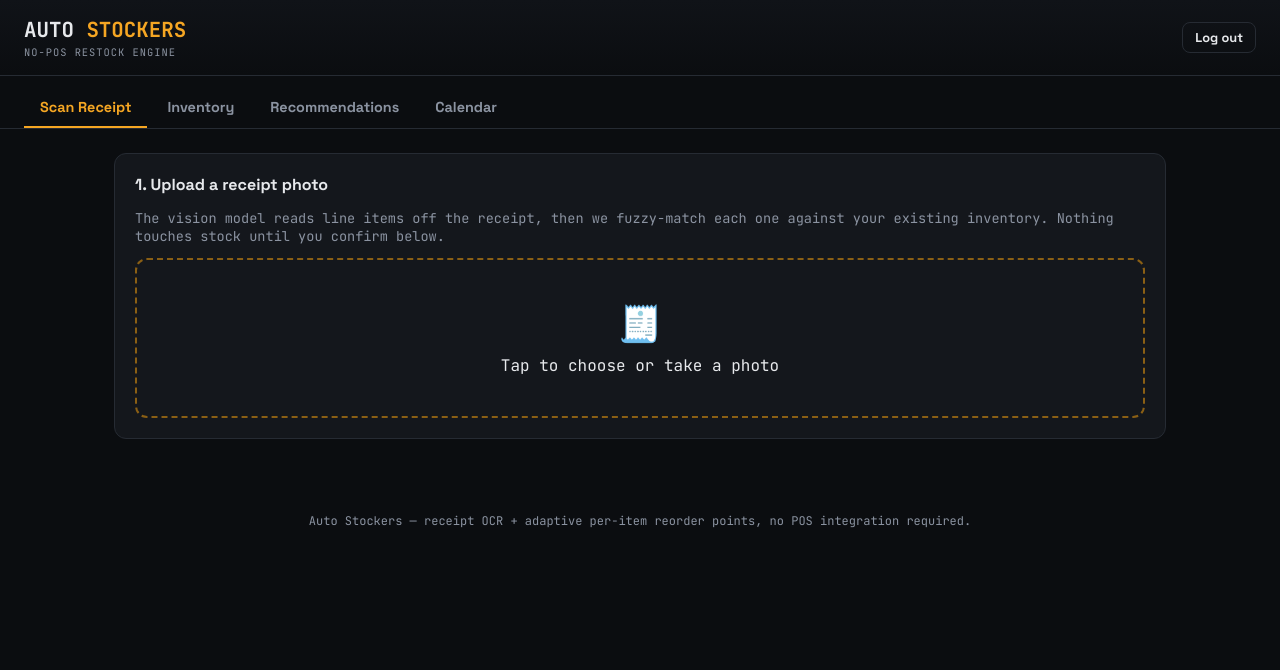
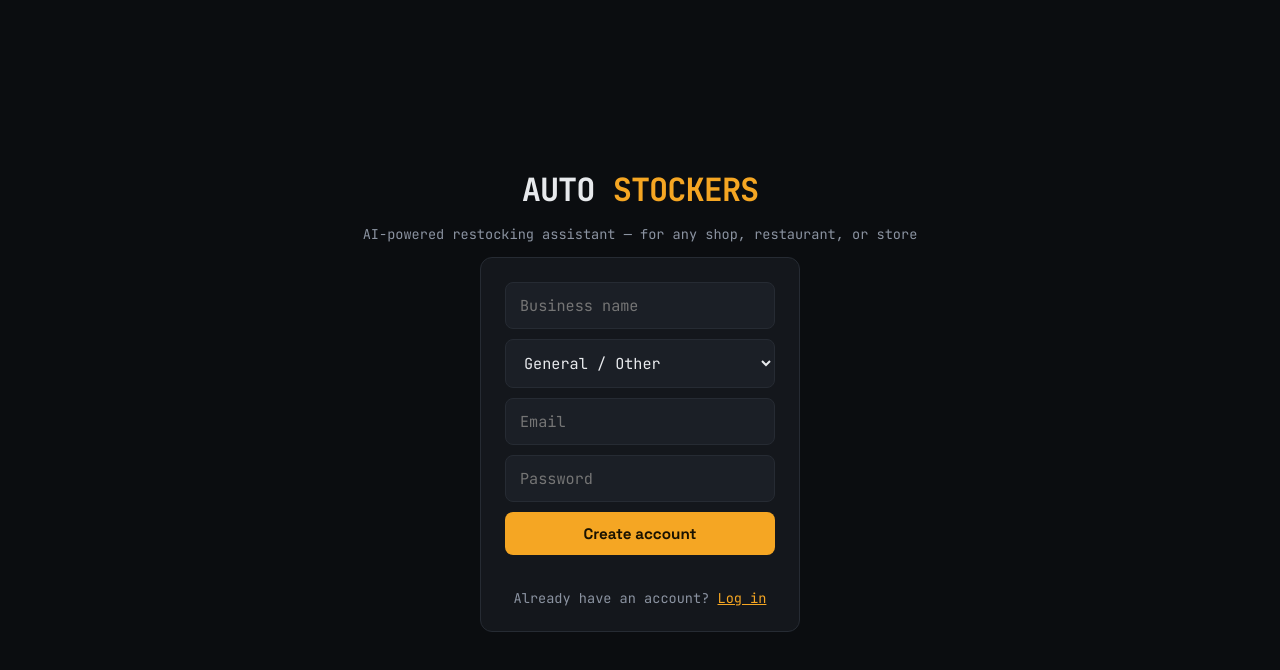
Before and after one commit to Shadecuh/auto-stockers, a website: page public/index.html in a window 1280 px wide. Drawn offline with Linux system fonts and the light colour scheme; no server answers.

Commit message:
Update index.html

```diff
--- a/public/index.html
+++ b/public/index.html
@@ -26,27 +26,33 @@
     min-height: 100vh;
   }
   h1, h2, h3, .display { font-family: 'Space Grotesk', sans-serif; }
-  /* ── Login gate ─────────────────────────────────────────── */
-  #login-screen {
+  /* ── Login / signup gate ────────────────────────────────── */
+  #auth-screen {
     min-height: 100vh; display: flex; align-items: center; justify-content: center;
-    flex-direction: column; gap: 16px; padding: 20px;
+    flex-direction: column; gap: 14px; padding: 20px;
   }
-  #login-screen .logo { font-size: 2rem; font-weight: 700; letter-spacing: -1px; }
-  #login-screen .logo span { color: var(--amber); }
-  #login-screen input {
-    background: var(--panel); border: 1px solid var(--border); color: var(--text);
-    padding: 12px 14px; border-radius: 8px; font-family: inherit; font-size: 1rem; width: 260px;
+  #auth-screen .logo { font-size: 2rem; font-weight: 700; letter-spacing: -1px; }
+  #auth-screen .logo span { color: var(--amber); }
+  #auth-card {
+    background: var(--panel); border: 1px solid var(--border); border-radius: 12px;
+    padding: 24px; width: 320px; display: flex; flex-direction: column; gap: 10px;
   }
-  #login-screen button, .btn {
+  #auth-card input, #auth-card select {
+    background: var(--panel-2); border: 1px solid var(--border); color: var(--text);
+    padding: 12px 14px; border-radius: 8px; font-family: inherit; font-size: 0.95rem; width: 100%;
+  }
+  #auth-screen button, .btn {
     background: var(--amber); color: #1a1200; border: none; padding: 12px 18px;
     border-radius: 8px; font-family: 'Space Grotesk', sans-serif; font-weight: 700;
     cursor: pointer; font-size: 0.95rem; transition: transform .1s, opacity .15s;
   }
-  #login-screen button:hover, .btn:hover { transform: translateY(-1px); }
+  #auth-screen button:hover, .btn:hover { transform: translateY(-1px); }
   .btn.secondary { background: transparent; color: var(--text); border: 1px solid var(--border); }
   .btn.small { padding: 6px 12px; font-size: 0.8rem; }
   .btn:disabled { opacity: 0.4; cursor: not-allowed; transform: none; }
-  #login-error { color: var(--red); font-size: 0.85rem; min-height: 1em; }
+  #auth-error { color: var(--red); font-size: 0.85rem; min-height: 1em; }
+  #auth-toggle { color: var(--text-dim); font-size: 0.85rem; cursor: pointer; text-align: center; }
+  #auth-toggle span { color: var(--amber); text-decoration: underline; }
 
   /* ── App shell ──────────────────────────────────────────── */
   #app { display: none; }
@@ -59,6 +65,7 @@
   header.top .logo { font-size: 1.3rem; font-weight: 700; }
   header.top .logo span { color: var(--amber); }
   header.top .logo small { color: var(--text-dim); font-weight: 400; font-size: 0.65rem; display: block; margin-top: 2px; letter-spacing: 1px; }
+  header.top .company-name { color: var(--text-dim); font-size: 0.8rem; }
 
   nav.tabs { display: flex; gap: 4px; padding: 12px 24px 0; border-bottom: 1px solid var(--border); }
   nav.tabs button {
@@ -131,17 +138,36 @@
 </head>
 <body>
 
-<div id="login-screen">
+<div id="auth-screen">
   <div class="logo">AUTO <span>STOCKERS</span></div>
-  <div class="muted">AI-powered restocking assistant</div>
-  <input type="password" id="login-password" placeholder="Admin password" />
-  <button onclick="login()">Enter</button>
-  <div id="login-error"></div>
+  <div class="muted">AI-powered restocking assistant — for any shop, restaurant, or store</div>
+
+  <div id="auth-card">
+    <!-- Signup-only fields -->
+    <input type="text" id="auth-company-name" placeholder="Business name" style="display:none">
+    <select id="auth-business-type" style="display:none">
+      <option value="General">General / Other</option>
+      <option value="Retail Store">Retail Store</option>
+      <option value="Restaurant">Restaurant</option>
+      <option value="Cafe">Cafe / Coffee Shop</option>
+      <option value="Auto Parts">Auto Parts</option>
+      <option value="Hardware">Hardware Store</option>
+      <option value="Grocery">Grocery / Convenience</option>
+    </select>
+    <!-- Shared fields -->
+    <input type="email" id="auth-email" placeholder="Email">
+    <input type="password" id="auth-password" placeholder="Password">
+    <button id="auth-submit" onclick="submitAuth()">Create account</button>
+    <div id="auth-error"></div>
+    <div id="auth-toggle" onclick="toggleAuthMode()">Already have an account? <span>Log in</span></div>
+  </div>
 </div>
 
 <div id="app">
   <header class="top">
-    <div class="logo">AUTO <span>STOCKERS</span><small>NO-POS RESTOCK ENGINE</small></div>
+    <div class="logo">AUTO <span>STOCKERS</span><small>NO-POS RESTOCK ENGINE</small>
+      <div class="company-name" id="header-company-name"></div>
+    </div>
     <button class="btn secondary small" onclick="logout()">Log out</button>
   </header>
 
@@ -221,7 +247,7 @@
     <div class="tab-content" id="tab-calendar">
       <div class="panel">
         <h3>Google Calendar</h3>
-        <p class="muted">Connecting your calendar lets recommendations account for upcoming events — a game night or festival can bump expected demand for relevant categories before it shows up in sales history.</p>
+        <p class="muted">Connecting your calendar lets recommendations account for upcoming events — a game night or festival can bump expected demand for relevant categories before it shows up in sales history. Only your business sees the events you connect.</p>
         <div id="cal-disconnected">
           <button class="btn" onclick="connectCalendar()">Connect Google Calendar</button>
         </div>
@@ -244,43 +270,92 @@
 <script>
 const API_BASE = ''; // same-origin: Worker serves this file and the /api/* routes
 
-let PASSWORD = localStorage.getItem('as_pw') || '';
+let TOKEN = localStorage.getItem('as_token') || '';
+let CURRENT_COMPANY = null;
+let authMode = 'signup'; // 'signup' | 'login'
 let currentReceipt = null;
 let currentItems = [];
 let allProducts = [];
 
 function authHeaders() {
-  return { 'Authorization': 'Bearer ' + PASSWORD, 'Content-Type': 'application/json' };
+  return { 'Authorization': 'Bearer ' + TOKEN, 'Content-Type': 'application/json' };
 }
 
 async function api(path, opts = {}) {
   const res = await fetch(API_BASE + path, { ...opts, headers: { ...authHeaders(), ...(opts.headers || {}) } });
-  if (res.status === 401) { logout(); throw new Error('Unauthorized'); }
+  if (res.status === 401) { logout(); throw new Error('Session expired — please log in again.'); }
   if (!res.ok) { const e = await res.json().catch(() => ({})); throw new Error(e.error || 'Request failed'); }
   return res.json();
 }
 
-function login() {
-  const val = document.getElementById('login-password').value;
-  PASSWORD = val;
-  api('/api/products').then(() => {
-    localStorage.setItem('as_pw', val);
-    document.getElementById('login-screen').style.display = 'none';
-    document.getElementById('app').style.display = 'block';
-    loadProducts();
-  }).catch(() => {
-    document.getElementById('login-error').textContent = 'Incorrect password.';
-  });
+// ── Auth ─────────────────────────────────────────────────────────────
+function toggleAuthMode() {
+  authMode = authMode === 'signup' ? 'login' : 'signup';
+  const isSignup = authMode === 'signup';
+  document.getElementById('auth-company-name').style.display = isSignup ? 'block' : 'none';
+  document.getElementById('auth-business-type').style.display = isSignup ? 'block' : 'none';
+  document.getElementById('auth-submit').textContent = isSignup ? 'Create account' : 'Log in';
+  document.getElementById('auth-toggle').innerHTML = isSignup
+    ? 'Already have an account? <span>Log in</span>'
+    : 'New business? <span>Create an account</span>';
+  document.getElementById('auth-error').textContent = '';
+}
+
+async function submitAuth() {
+  const email = document.getElementById('auth-email').value.trim();
+  const password = document.getElementById('auth-password').value;
+  const errorEl = document.getElementById('auth-error');
+  errorEl.textContent = '';
+
+  try {
+    let data;
+    if (authMode === 'signup') {
+      const companyName = document.getElementById('auth-company-name').value.trim();
+      const businessType = document.getElementById('auth-business-type').value;
+      if (!companyName) { errorEl.textContent = 'Business name is required.'; return; }
+      data = await api('/api/auth/signup', {
+        method: 'POST',
+        body: JSON.stringify({ company_name: companyName, business_type: businessType, email, password }),
+      });
+    } else {
+      data = await api('/api/auth/login', { method: 'POST', body: JSON.stringify({ email, password }) });
+    }
+    TOKEN = data.token;
+    CURRENT_COMPANY = data.company;
+    localStorage.setItem('as_token', TOKEN);
+    enterApp();
+  } catch (err) {
+    errorEl.textContent = err.message;
+  }
 }
 
 function logout() {
-  localStorage.removeItem('as_pw');
+  localStorage.removeItem('as_token');
   location.reload();
 }
 
-document.getElementById('login-screen').style.display = 'none';
-document.getElementById('app').style.display = 'block';
-loadProducts();
+function enterApp() {
+  document.getElementById('auth-screen').style.display = 'none';
+  document.getElementById('app').style.display = 'block';
+  document.getElementById('header-company-name').textContent = CURRENT_COMPANY ? CURRENT_COMPANY.name : '';
+  loadProducts();
+}
+
+async function restoreSession() {
+  if (!TOKEN) return; // stay on the auth screen
+  try {
+    const data = await api('/api/auth/me');
+    CURRENT_COMPANY = data.company;
+    enterApp();
+  } catch {
+    // token invalid/expired — fall through to the auth screen
+  }
+}
+// authMode starts as 'signup', but the signup-only fields default to
+// display:none in the HTML — show them up front instead of only on toggle.
+document.getElementById('auth-company-name').style.display = 'block';
+document.getElementById('auth-business-type').style.display = 'block';
+restoreSession();
 
 // ── Tabs ──────────────────────────────────────────────────────────────
 document.querySelectorAll('.tab-btn').forEach((btn) => {
```
